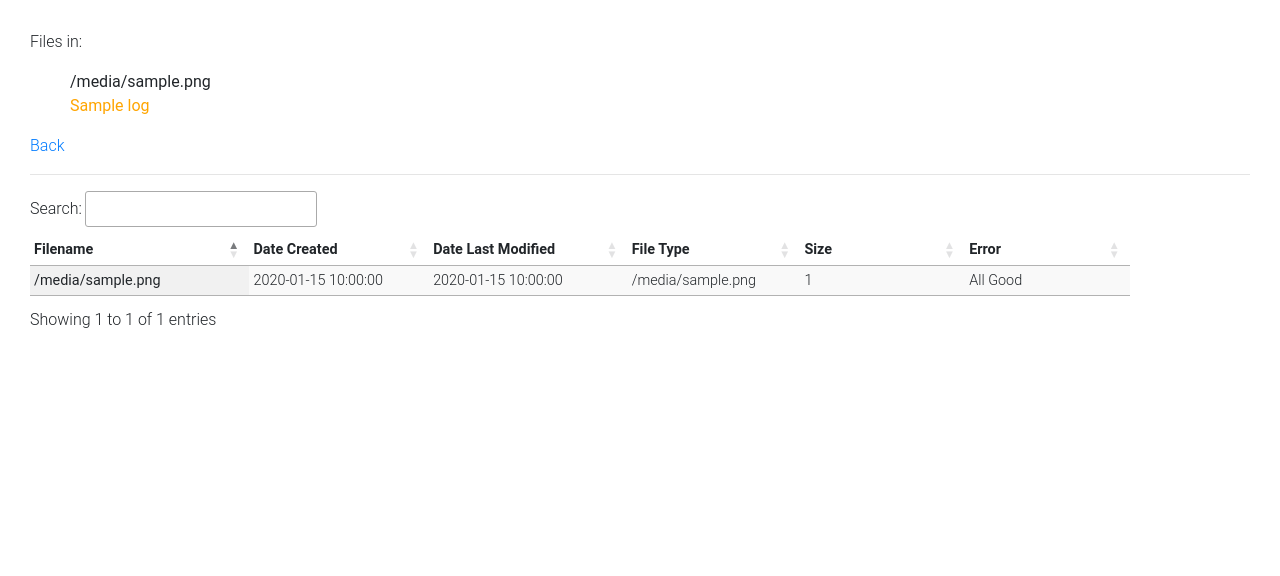
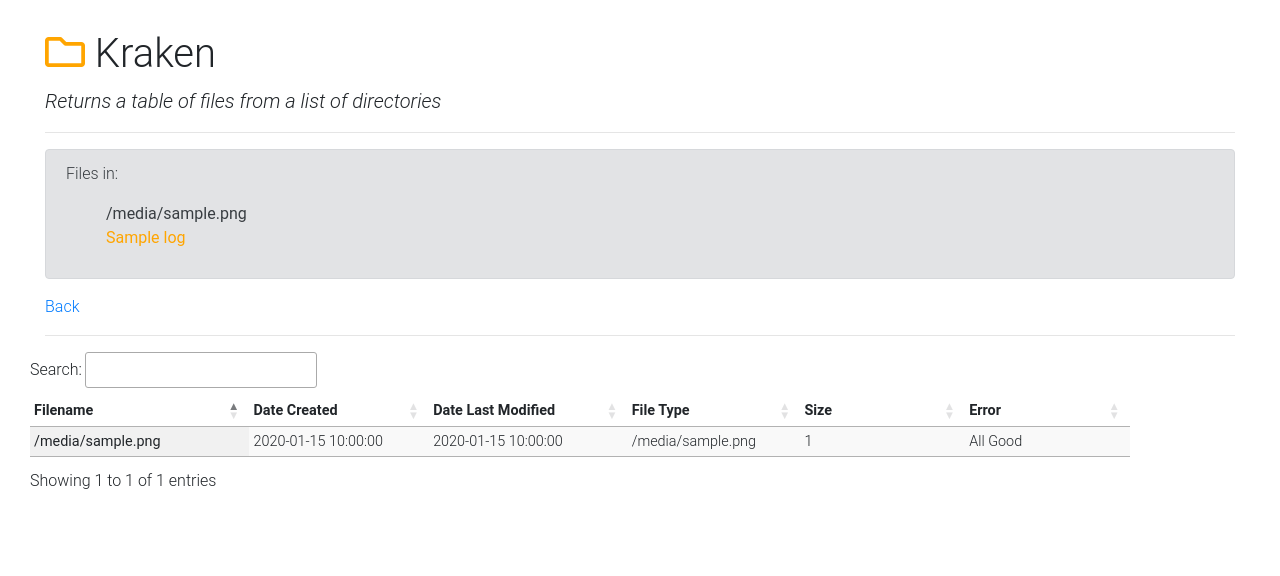
Before and after one commit to emilyyleung/TOOLBOX, a Django app: template kraken/templates/kraken/table.html in a window 1280 px wide. Shown: the top 576 px of the page. Run offline with Django 3.2, Linux system fonts and the light colour scheme; the template is opened without the code that fills it: most values are stand-ins (such as "Sample title", 1, 10 or a date in 2020); parts of the project's set-up code (start-up, migrations or seed data) failed here and were passed over; some libraries are stand-ins or nearby versions.

Commit message:
In the process of fixing Kraken

```diff
--- a/kraken/templates/kraken/form.html
+++ b/kraken/templates/kraken/form.html
@@ -10,8 +10,8 @@
     	<div class="col-xl-4 col-lg-6 col-md-6 col-sm-6">
 			<form method="POST" class="post-form">
 			    {% csrf_token %}
-			    {{ form|crispy }}
-			    <p><em>Separate multiple paths with commas: ,</em></p>
+			    <b>{{ form|crispy }}</b>
+			    <b><p><em>Separate multiple paths with commas: ,</em></p></b>
 			    <button type="submit" class="save btn btn-info" name="visualiser">Search</button>
 			    <!-- <button type="submit" class="save btn btn-info" name="practical">Text View</button> -->
 			</form>
--- a/kraken/templates/kraken/table.html
+++ b/kraken/templates/kraken/table.html
@@ -24,27 +24,20 @@
         <script type="text/javascript" src="https://cdn.datatables.net/buttons/1.5.6/js/buttons.print.min.js"></script>
         <script type="text/javascript" src="https://cdn.datatables.net/buttons/1.5.6/js/buttons.colVis.min.js"></script>
 
-        <!-- <style type="text/css">
-            .buttons-html5 {
-                background-color: #33b5e5;
-                border: none;
-                color: white;
-                padding: 5px 5px;
-                margin-bottom: 10px;
-                text-align: center;
-                text-decoration: none;
-                display: inline-block;
-                font-size: 16px;
-            }
+        <div class="container-fluid noselect">
 
-        </style> -->
+            <h1 class="display-6"><span><i class="far fa-folder" style="color: Orange"></i> </span>Kraken</h1>
+            <p class="lead"><em>Returns a table of files from a list of directories</em></p>
+
+            <hr/>
 
             <div class="noselect">
+                <div class="alert alert-secondary" role="alert">
                     <p class="noselect">Files in:</p>
                     <p class="noselect">
                         <ol>
                             {% for path in out.filepaths %}
-                    <li class="noselect" style='{% if "SORRY" in path.error|safe %}color: red{% elif path.empty|safe == "true" %}color: orange{% endif %}'><b>{{ path.filepath|safe }}</b></li>
+                            <li class="noselect" style='{% if "SORRY" in path.error|safe %}color: red{% elif path.empty|safe == "true" %}color: orange{% endif %}'><b style="word-wrap: break-word; white-space: normal;">{{ path.filepath|safe }}</b></li>
                             {% endfor %}
 
                             {% for l in out.log %}
@@ -56,12 +49,14 @@
                             {% endfor %}
                         </ol>
                     </p>
+                </div>
 
                 <a class="button noselect" href="{% url 'tool-kraken' %}">Back</a>
 
                 <!-- <button class="btn" id="copy-table-button" data-clipboard-target="#dtOrderExample">Copy</button> -->
 
                 <hr/>
+            </div>
         </div>
 
         <!-- ANOTHER TABLE -->
--- a/kraken/views.py
+++ b/kraken/views.py
@@ -10,11 +10,6 @@ from kraken.forms import DirectoryForm
 # Create your views here.
 
 prefix = "\\\sydsrv01\\projects\\"
-
-def table_errmessage(message, filepaths, outObject):
-    outObject["filepaths"] = filepaths
-    outObject["errmessage"] = message
-    return outObject
 
 def table_getFileType(file):
     filetype = file.split(".")[-1]
--- a/scaleconverter/forms.py
+++ b/scaleconverter/forms.py
@@ -25,7 +25,7 @@ PAPERSIZES = (
 )
 
 class ScaleConverterForm(forms.Form):
-    view_scale = forms.ChoiceField(choices=SCALES)
+    original_drawing_scale = forms.ChoiceField(choices=SCALES)
     original_drawing_size = forms.ChoiceField(choices=PAPERSIZES)
     printed_drawing_size = forms.ChoiceField(choices=PAPERSIZES)
 
--- a/scaleconverter/templates/scaleconverter/form.html
+++ b/scaleconverter/templates/scaleconverter/form.html
@@ -15,7 +15,7 @@
                     	<div class="col">
                             <div class="alert alert-secondary" role="alert"><strong>INPUT</strong></div>
                             <div>
-                		    	{{ form.view_scale|as_crispy_field }}
+                		    	{{ form.original_drawing_scale|as_crispy_field }}
                             </div>
                             <div>
                                 {{ form.original_drawing_size|as_crispy_field }}
```
Also changed, not shown: scaleconverter/views.py (+7 -7 lines). Lines whose indentation alone changed are shown as unchanged.
